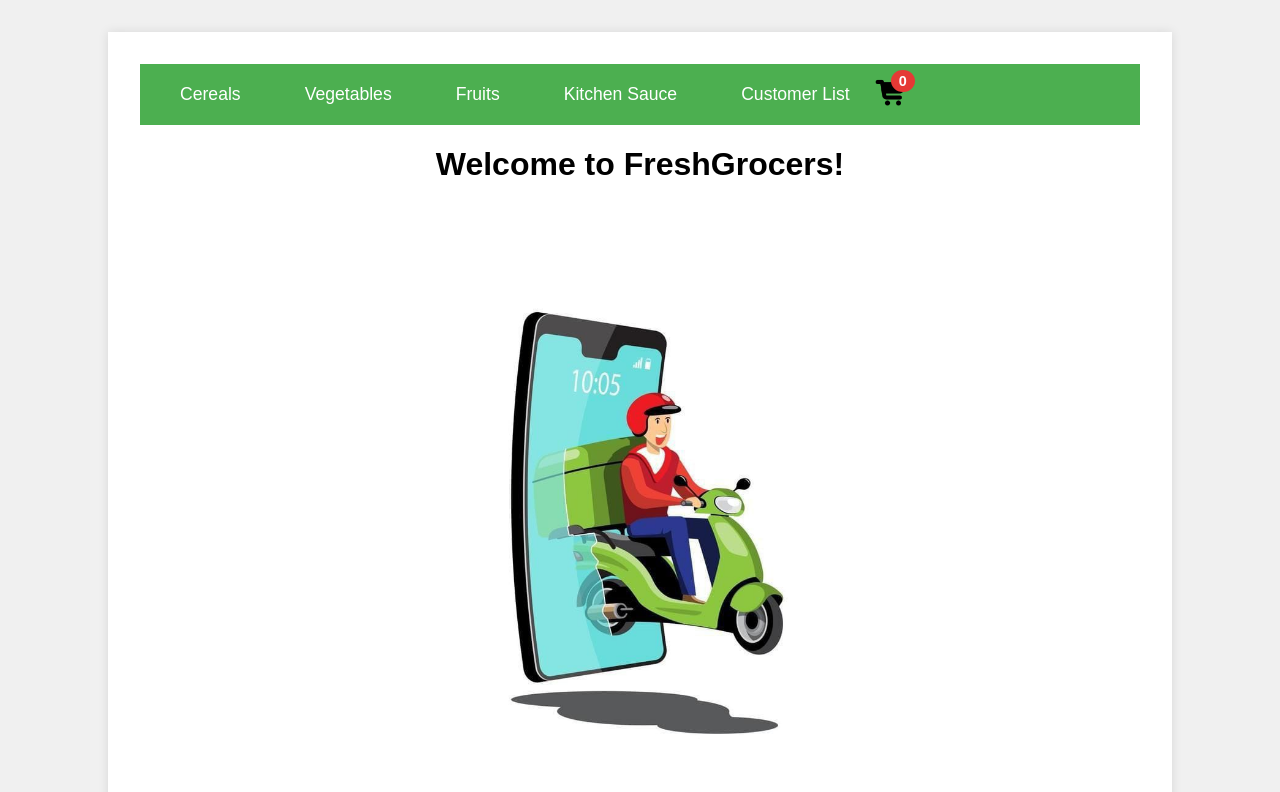
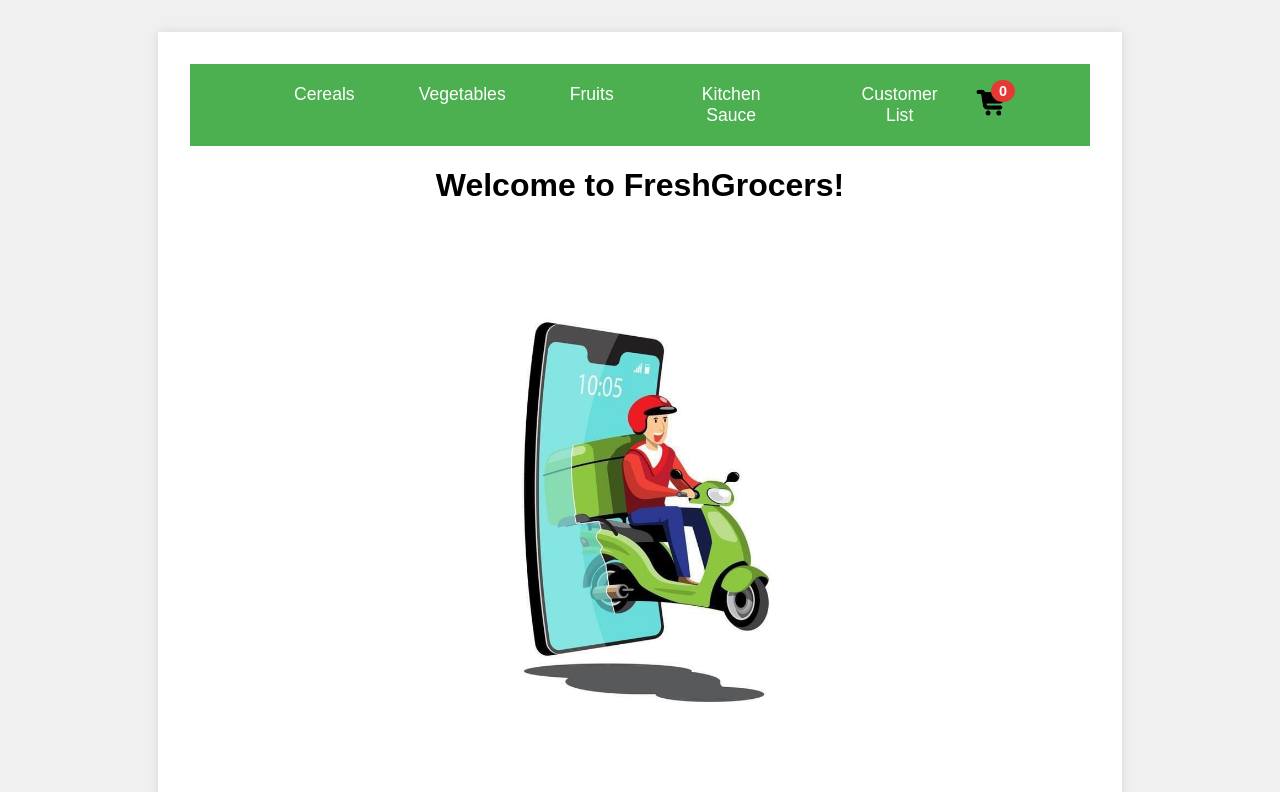
Before and after one commit to Reycode01/FreshGrocers-, a React (Vite) app in the folder my-app/: page / in a window 1280 px wide. Shown: the top 792 px of the page. Built offline with nearby package versions, Linux system fonts and the light colour scheme.

Commit message:
screen change

```diff
--- a/my-app/src/index.css
+++ b/my-app/src/index.css
@@ -7,7 +7,7 @@
 
 nav {
   background-color: #4CAF50;
-  padding: 0.5rem 1rem; /* Adjust padding to fit content */
+  padding: 0.5rem 5rem; /* Adjust padding to fit content */
   display: flex;
   align-items: center;
   justify-content: space-between; /* Space between signature and nav items */
@@ -62,7 +62,7 @@
 }
 
 .app-container {
-  max-width: 1000px; /* Adjust for better fit on larger screens */
+  max-width: 900px; /* Adjust for better fit on larger screens */
   margin: 0 auto;
   padding: 1rem;
   background-color: white;
```
